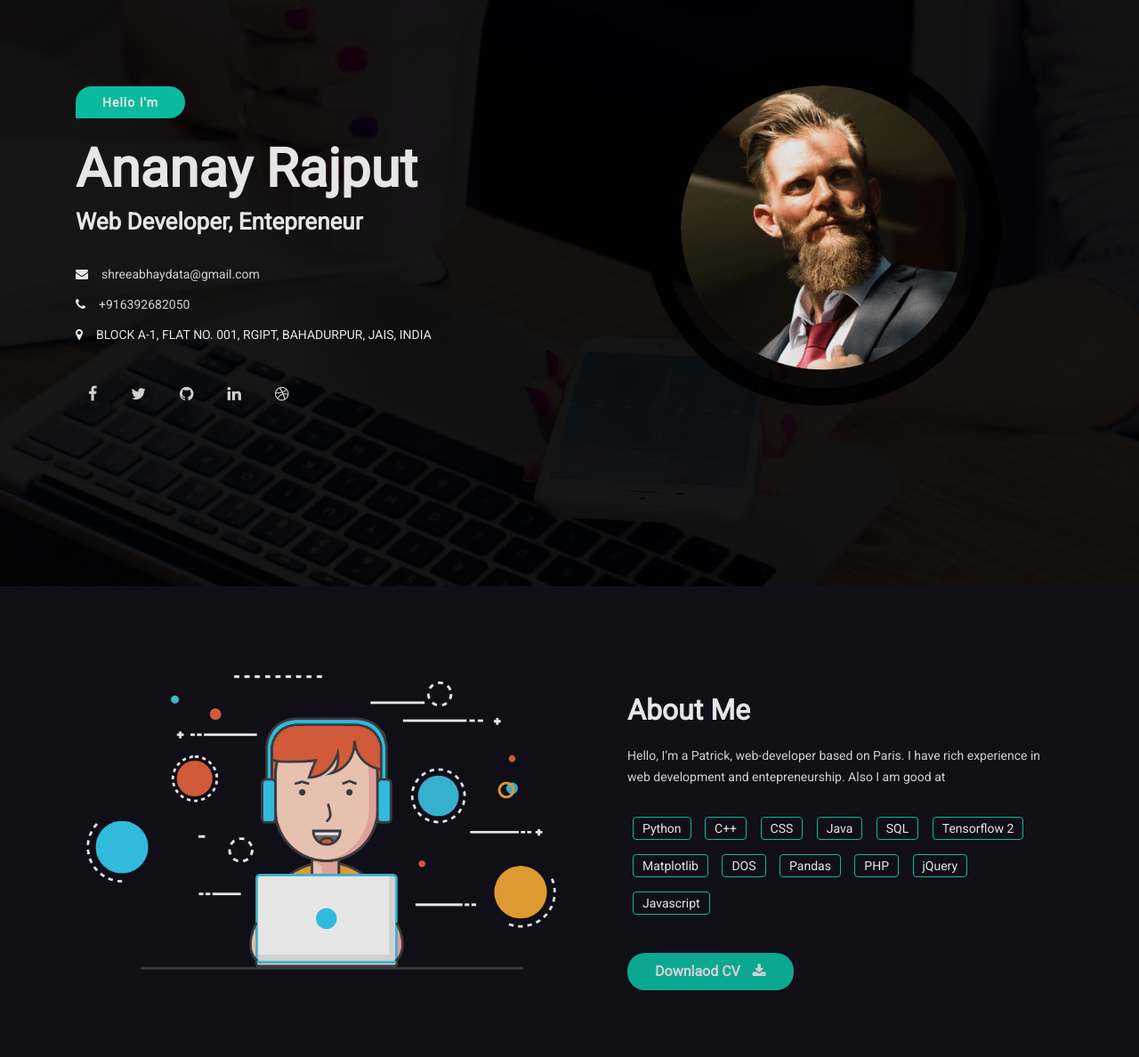
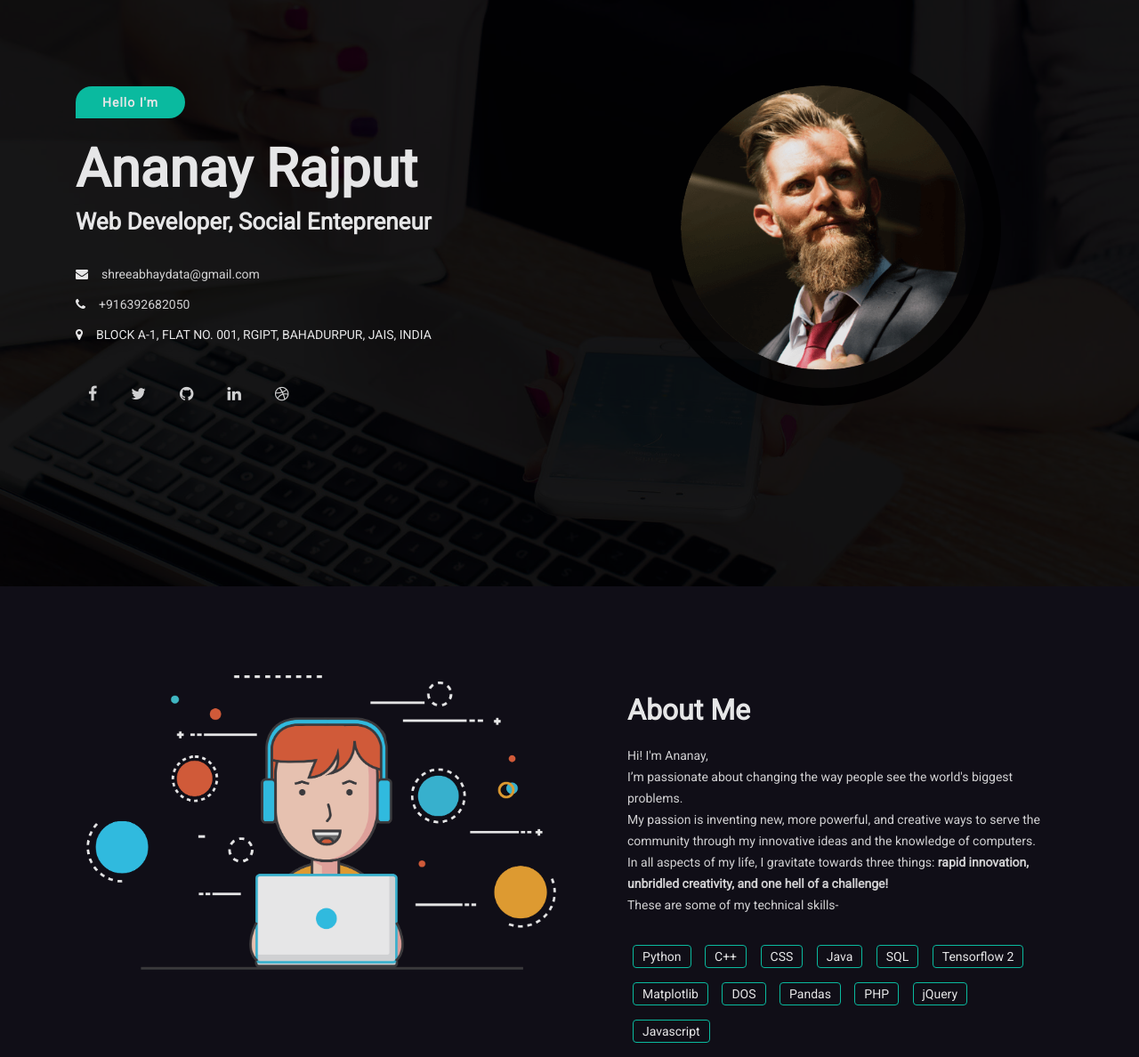
Before and after one commit to shwethabhandary/portfolio, a plain HTML site: page index.html in a window 1280 px wide. Shown: the part 177-1365 px from the top of the page at 89% size. Drawn offline with Linux system fonts and the light colour scheme; some packages are replaced by stand-ins of ours.

Commit message:
smallChange

```diff
--- a/index.html
+++ b/index.html
@@ -115,7 +115,7 @@
                                 </div>
 
                                 <h2 class="wow fadeInUp" data-wow-duration="0.8s" data-wow-delay="0.2s">Ananay Rajput</h2>
-                                <h4 class="wow fadeInUp" data-wow-duration="0.8s" data-wow-delay="0.3s">Web Developer, Entepreneur</h4>
+                                <h4 class="wow fadeInUp" data-wow-duration="0.8s" data-wow-delay="0.3s">Web Developer, Social Entepreneur</h4>
 
                                 <ul>
                                     <li class="wow fadeInUp" data-wow-duration="0.8s" data-wow-delay="0.4s"><i class="fa fa-envelope"></i><a href="mailto:">shreeabhaydata@gmail.com</a></li>
@@ -160,8 +160,12 @@
                     <div class="col-sm-12 col-md-6">
                         <div class="mh-about-inner">
                             <h2 class="wow fadeInUp" data-wow-duration="0.8s" data-wow-delay="0.1s">About Me</h2>
-                            <p class="wow fadeInUp" data-wow-duration="0.8s" data-wow-delay="0.2s">Hello, I’m a Patrick, web-developer based on Paris.
-                            I have rich experience in web development and entepreneurship. Also I am good at</p>
+                            <p class="wow fadeInUp" data-wow-duration="0.8s" data-wow-delay="0.2s">
+                                Hi! I'm Ananay, <br> I’m passionate about changing the way people see the world's biggest problems.<br>
+My passion is inventing new, more powerful, and creative ways to serve the community through my innovative ideas and the knowledge of computers. <br>
+In all aspects of my life, I gravitate towards three things: <strong>rapid innovation, unbridled creativity, and one hell of a challenge! </strong> <br>  These are some of my technical skills-
+
+                            </p>
                             <div class="mh-about-tag wow fadeInUp" data-wow-duration="0.8s" data-wow-delay="0.3s">
                                 <ul>
                                     <li><span>Python</span></li>
```
